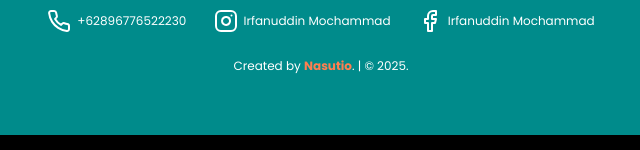
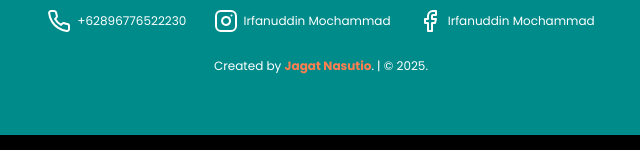
Before and after one commit to denjicreativdigital/honesty2, a plain HTML site: page index.html in a window 1280 px wide. Shown: the part 4469-4619 px from the top of the page, 319-959 px from the left. Drawn offline with nearby package versions, Linux system fonts and the light colour scheme.

Commit message:
Update index.html

```diff
--- a/index.html
+++ b/index.html
@@ -234,7 +234,7 @@
   </div>
 
   <div class="credit">
-    <p>Created by <a href="">Nasutio</a>. | &copy; 2025.</p>
+    <p>Created by <a href="">Jagat Nasutio</a>. | &copy; 2025.</p>
   </div>
 </footer>
     <!-- FOOTER END -->
```
